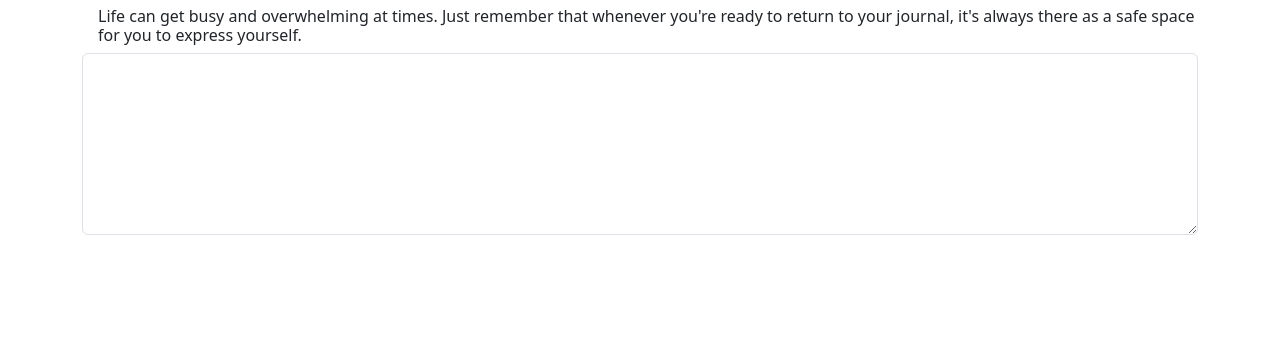
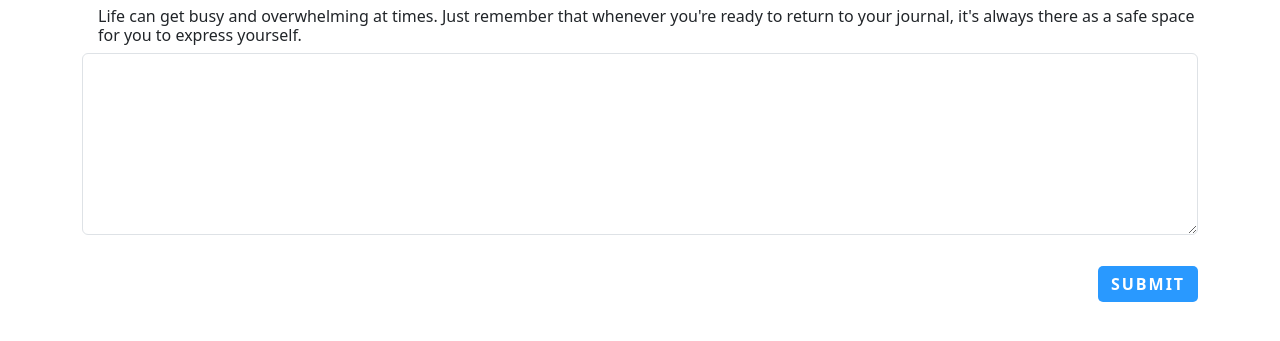
Before and after one commit to eric-deau/hack_the_break_2023, a plain HTML site: page journal_main.html in a window 1280 px wide. Shown: the part 133-474 px from the top of the page. Drawn offline with nearby package versions, Linux system fonts and the light colour scheme; a script that the page names is missing.

Commit message:
Add journal posting features

```diff
--- a/journal_main.html
+++ b/journal_main.html
@@ -45,6 +45,9 @@
             always there as a safe space for you to express yourself.</h6>
         <!-- Input Field -->
         <textarea class="form-control mt-2 mb-3" rows="7" id="journal-input"></textarea>
+        <div style="display: flex;justify-content: flex-end;">
+            <p class="submit_btn" onclick="add_journal()">Submit</p>
+        </div>
     </div>
     <!-- template   -->
     <template id="PreviousJournalPlaceHolder">
--- a/scripts/journal_main.js
+++ b/scripts/journal_main.js
@@ -37,8 +37,8 @@ function displayJournalDynamically(collection) {
                 newcard.querySelector('#journal-timestamp').innerHTML = emoji + " " + d.getFullYear() + "-" + (d.getMonth() + 1) + "-" + d.getDate() + " " +
                     d.getHours() + ":" + d.getMinutes() + ":" + d.getSeconds();
                 newcard.querySelector('#journal-tag').innerHTML = tag;
-                newcard.querySelector('#journal-tag').classList.add("tag-"+tag);
-                newcard.querySelector('#journalCard').classList.add("journal-"+tag+"-mood");
+                newcard.querySelector('#journal-tag').classList.add("tag-" + tag);
+                newcard.querySelector('#journalCard').classList.add("journal-" + tag + "-mood");
                 newcard.querySelector('#journal-tip').classList.add("tag-" + tag);
                 document.getElementById("previous-journal-go-here").appendChild(newcard);
                 console.log("HI")
@@ -47,4 +47,17 @@ function displayJournalDynamically(collection) {
         )
 }
 
+function add_journal() {
+    firebase.auth().onAuthStateChanged(function (user) {
+        uID = firebase.auth().currentUser.uid
+        db.collection("journal").add({
+            content: $(".journal-input").val(),
+            timestamp: firebase.firestore.FieldValue.serverTimestamp(),
+            uid: uID
+        }).then(function () {
+            console.log("Journal added")
+        })
+    })
+}
+
 displayJournalDynamically("journals")
--- a/styles/journal_main.css
+++ b/styles/journal_main.css
@@ -42,3 +42,27 @@
 .tag-Happy {
     background-color: green !important;
 }
+
+.submit_btn {
+    display: block;
+    margin-top: 15px;
+    margin-bottom: 20px;
+    cursor: pointer;
+    display: fixed;
+    outline: none;
+    cursor: pointer;
+    font-size: 16px;
+    border-radius: 5px;
+    border: 1px solid transparent;
+    letter-spacing: 2px;
+    min-width: 100px;
+    text-transform: uppercase;
+    white-space: normal;
+    font-weight: 700;
+    text-align: center;
+    padding: 5px;
+    color: #fff;
+    background-color: #2999FF;
+    transition-property: background-color, border-color, color, box-shadow, filter;
+    transition-duration: .3s;
+}
```
